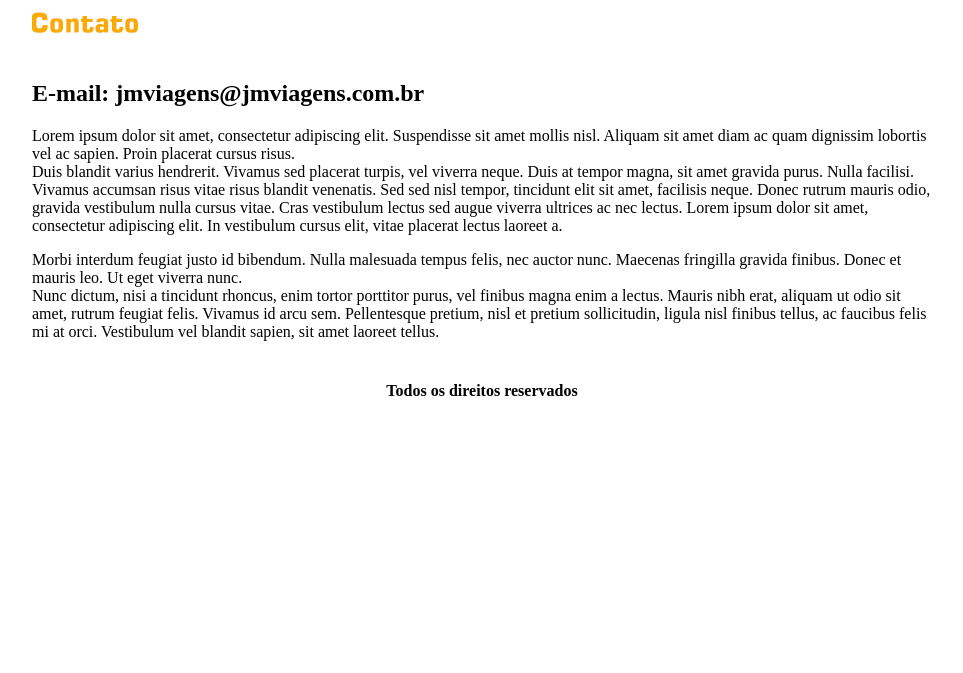
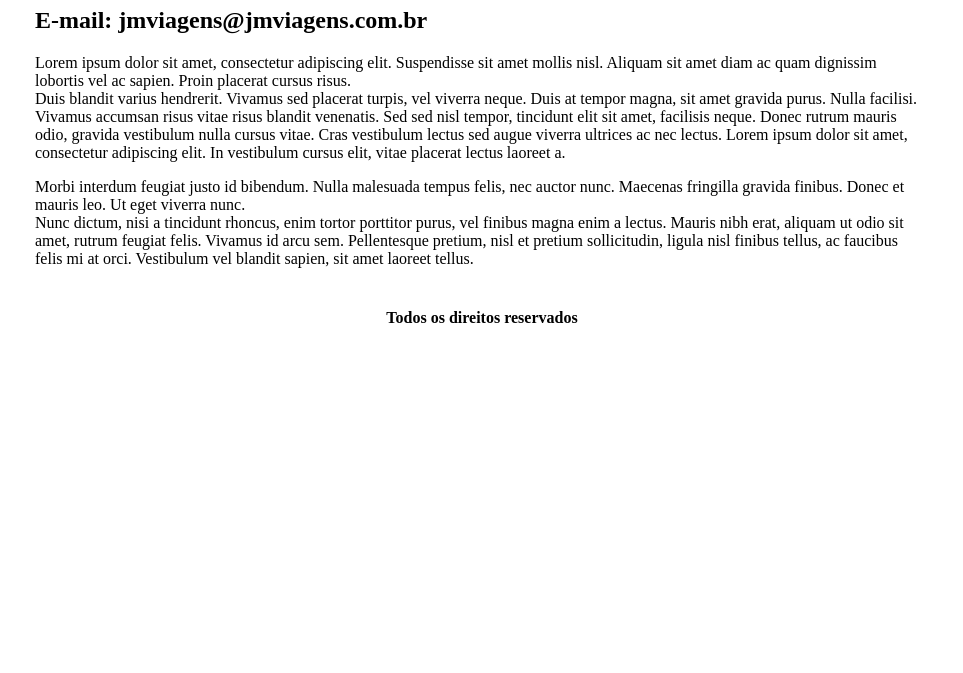
Before and after one commit to lucasoliveira419/projeto_final, a plain HTML site: page projeto final/jm_viagens/contato.html in a window 1280 px wide. Shown: the part 127-800 px from the top of the page, without its empty margins (158-1121 px from the left). Drawn offline with Linux system fonts and the light colour scheme.

Commit message:
Update contato.html

```diff
--- a/projeto final/jm_viagens/contato.html
+++ b/projeto final/jm_viagens/contato.html
@@ -16,10 +16,6 @@
 					|
 				<a href="contato.html" style="text-decoration: none; color: black;">Contato</a>
 			</td>
-		</tr>
-		<tr>
-
-			<td colspan="2"><img src="Contato.png" 100% ></td>
 		</tr>
 		<tr>
 			<td colspan="2">
```
